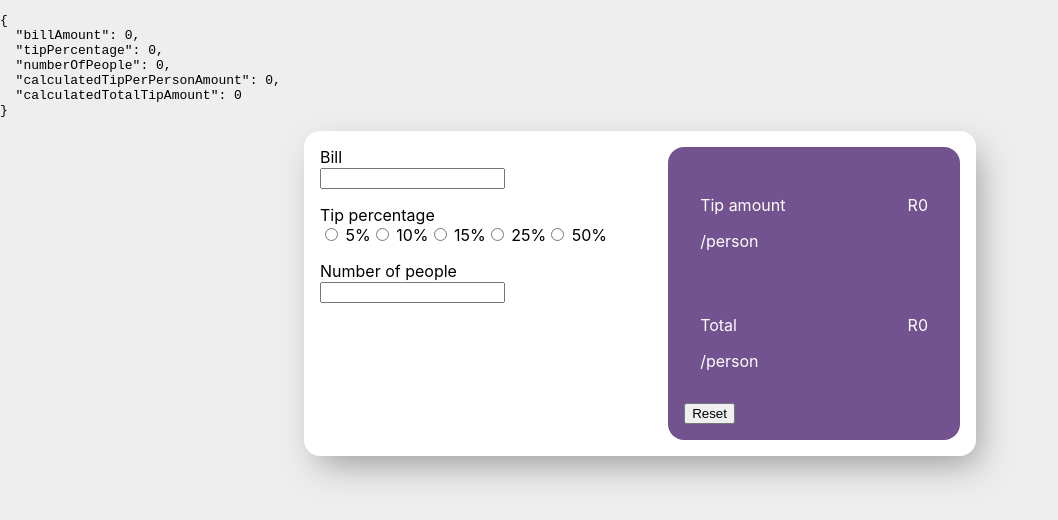
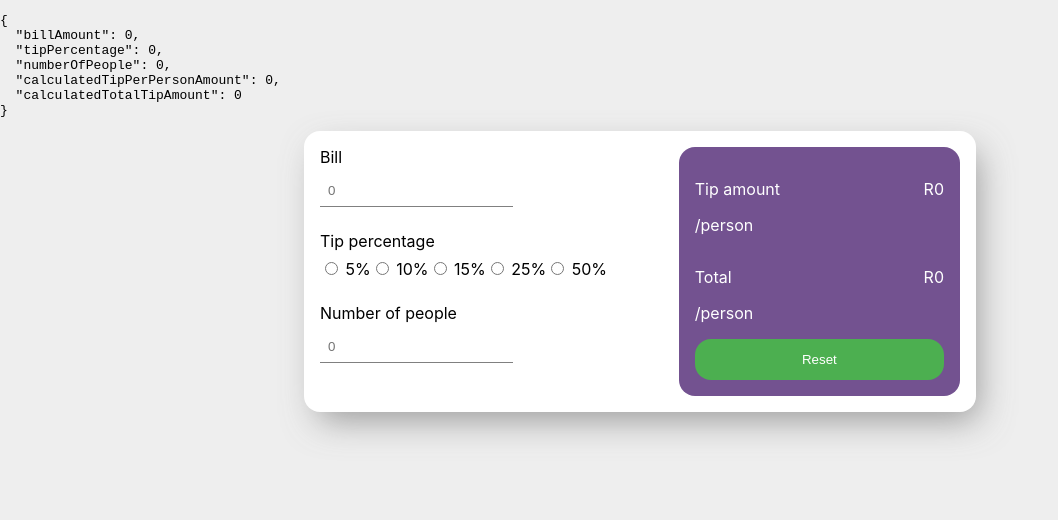
Before and after one commit to Eduardclt01/tip-calculator-app, a React (Create React App) app: page / in a window 1280 px wide. Shown: the top 520 px of the page, without its empty margins (0-1058 px from the left). Built offline with nearby package versions, Linux system fonts and the light colour scheme.

Commit message:
add button comp/ refactor output comp

```diff
--- /dev/null
+++ b/src/components/button/button.css
@@ -0,0 +1,8 @@
+.button {
+  background-color: #4CAF50;
+  color: rgb(255, 255, 255);
+  padding: 0.8rem;
+  border: none;
+  border-radius: 1rem;
+  cursor: pointer;
+}
--- /dev/null
+++ b/src/components/button/defaultButton.js
@@ -0,0 +1,14 @@
+import './button.css'
+
+function DefaultButton(props) {
+  var buttonText = props.buttonText
+  var onButtonClick = props.onClick
+
+  return (
+    <button onClick={onButtonClick} className="button">
+      {buttonText}
+    </button>
+  );
+}
+
+export default DefaultButton;
--- a/src/components/calculatorInput/CalculatorInput.js
+++ b/src/components/calculatorInput/CalculatorInput.js
@@ -21,12 +21,12 @@ function CalculatorInput() {
   return (
     <div className="calculator-input">
       <div className="calculator-input__input-container">
-        <label className="calculator-input__input-container__label">Bill</label>
-        <input className="" type="number" onChange={onBillTotalChange} aria-label="Toggle" />
+        <label className="calculator-input__input-container--label">Bill</label>
+        <input className="calculator-input__input-container--input-box" placeholder="0" type="number" onChange={onBillTotalChange} aria-label="Toggle" />
       </div>
 
       <div className="calculator-input__input-container">
-        <label className="calculator-input__input-container__label">Tip percentage</label>
+        <label className="calculator-input__input-container--label">Tip percentage</label>
         <div onChange={onTipPercentageChange}>
           <input type="radio" value="5"  name="tipPercentage" /> 5%
           <input type="radio" value="10" name="tipPercentage" /> 10%
@@ -37,8 +37,8 @@ function CalculatorInput() {
       </div>
 
       <div className="calculator-input__input-container">
-        <label className="calculator-input__input-container__label">Number of people</label>
-        <input className="" type="number" onChange={onNumberOfPeopleChange} aria-label="Toggle" />
+        <label className="calculator-input__input-container--label">Number of people</label>
+        <input className="calculator-input__input-container--input-box" placeholder="0" type="number" onChange={onNumberOfPeopleChange} aria-label="Toggle" />
       </div>
     </div>
   );
--- a/src/components/calculatorInput/calculator-input.css
+++ b/src/components/calculatorInput/calculator-input.css
@@ -1,10 +1,12 @@
 .calculator-input{
   flex-grow: 1;
 }
+
 .calculator-input__input-container{
-  margin-bottom: 1rem;
+  margin-bottom: 1.5rem;
 }
 
-.calculator-input__input-container__label{
+.calculator-input__input-container--label{
   display: block;
+  padding-bottom: .5rem;
 }
--- a/src/components/calculatorOutput/CalculatorOutput.js
+++ b/src/components/calculatorOutput/CalculatorOutput.js
@@ -1,4 +1,6 @@
 import CalculatorOutputAmount from './CalculatorOutputAmount'
+import DefaultButton from '../button/defaultButton';
+
 import './calculator-output.css'
 
 function CalculatorOutput(props) {
@@ -10,19 +12,22 @@ function CalculatorOutput(props) {
 
   return (
     <div className="calculator-output">
-
+      <div className="calculator-output__amount-labels">
         <CalculatorOutputAmount
           amount={0}
           label={'Tip amount'}>
         </CalculatorOutputAmount>
+      </div>
 
+      <div className="calculator-output__amount-labels">
         <CalculatorOutputAmount
           amount={0}
           label={'Total'}>
         </CalculatorOutputAmount>
+      </div>
 
-      <div className="calculator-output__container">
-        <button onClick={onResetInputsClick} >Reset</button>
+      <div className="calculator-output__reset-button">
+        <DefaultButton onClick={onResetInputsClick} buttonText="Reset"></DefaultButton>
       </div>
 
     </div>
--- a/src/components/calculatorOutput/CalculatorOutputAmount.js
+++ b/src/components/calculatorOutput/CalculatorOutputAmount.js
@@ -1,17 +1,15 @@
-import './calculator-output.css'
+import './calculator-output-amount.css'
 
 function CalculatorOutputAmount(props) {
   return (
-    <div className="calculator-output">
-      <div className="calculator-output__container">
-        <div className="calculator-output__container--labels">
-          <p>{props.label}</p>
-          <p>/person</p>
-        </div>
+    <div className="calculator-output-amount">
+      <div className="calculator-output-amount__label">
+        <p>{props.label}</p>
+        <p>/person</p>
+      </div>
 
-        <div className="calculator-output__container--amount">
-          <p>R{props.amount}</p>
-        </div>
+      <div className="calculator-output-amount__total">
+        <p>R{props.amount}</p>
       </div>
     </div>
   );
--- /dev/null
+++ b/src/components/calculatorOutput/calculator-output-amount.css
@@ -0,0 +1,8 @@
+.calculator-output-amount{
+  display: flex;
+  justify-content: space-between;
+}
+
+.calculator-output__container--reset-button{
+  margin: auto;
+}
--- a/src/components/calculatorOutput/calculator-output.css
+++ b/src/components/calculatorOutput/calculator-output.css
@@ -6,7 +6,6 @@
   color: white
 }
 
-.calculator-output__container{
-  display: flex;
-  justify-content: space-between;
+.calculator-output__reset-button .button{
+  width: 100%;
 }
--- a/src/css/App.css
+++ b/src/css/App.css
@@ -1,6 +1,12 @@
 .calculator{
   width: 50%;
   margin: auto;
+}
+
+input {
+  padding: .5rem;
+  border: none;
+  border-bottom: 1px solid grey;
 }
 
 @media (max-width: 800px) {
```
Lines whose indentation alone changed are shown as unchanged.
